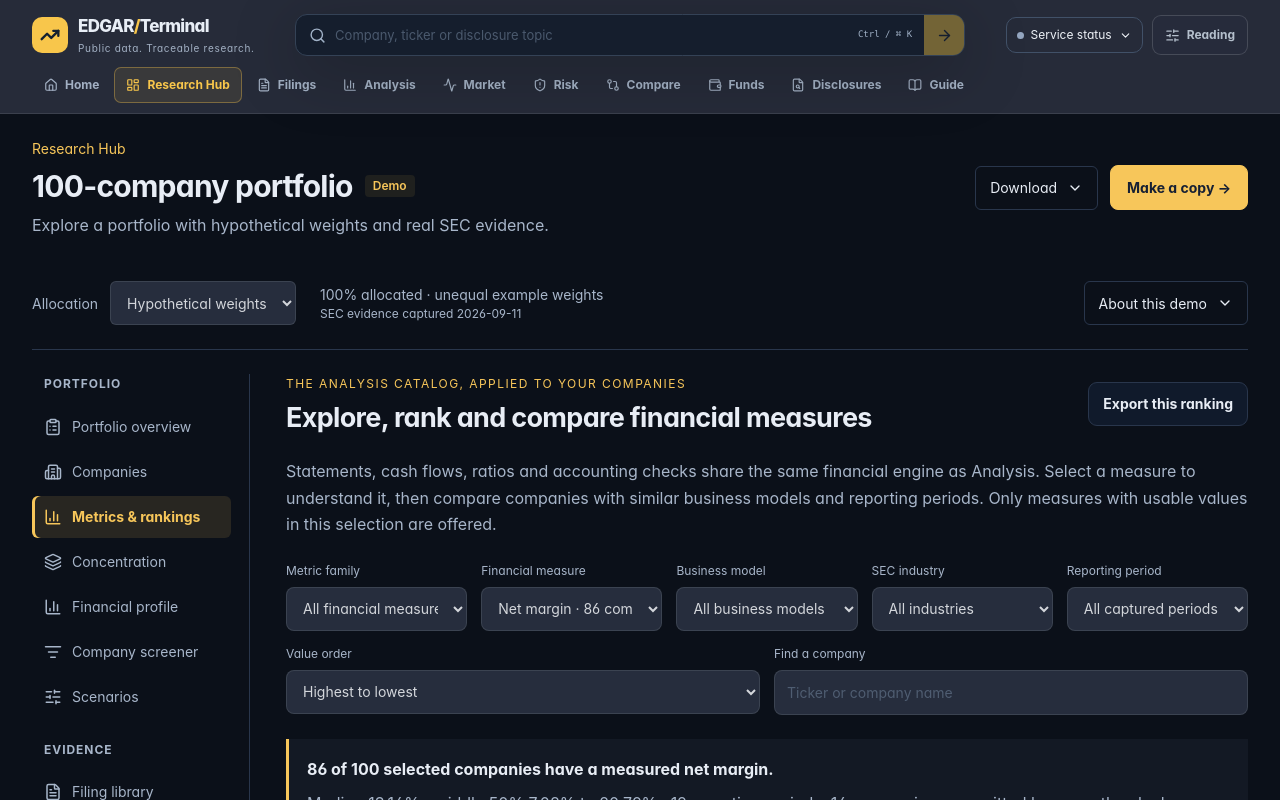
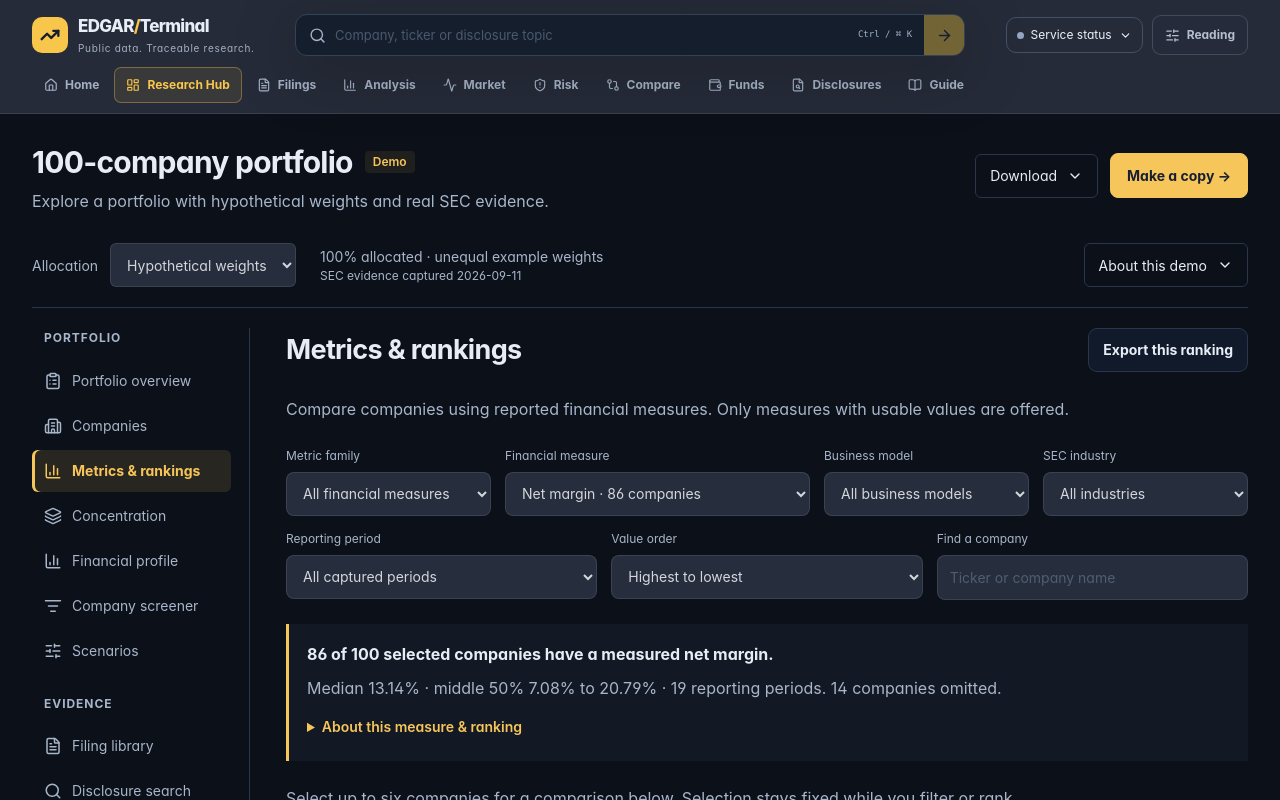
Before and after one commit to EconometricsEdward/sec-edgar-terminal, a Next.js app: page /workspace/demo in a window 1280 px wide. Both pictures are taken after a click on the button "Metrics & rankings". Shown: the top 800 px of the page. Built offline with nearby package versions, Linux system fonts and the light colour scheme.

Commit message:
Bring research results forward and keep navigation in reach

```diff
--- a/src/app/workspace/ResearchTools.module.css
+++ b/src/app/workspace/ResearchTools.module.css
@@ -185,4 +185,19 @@
   }
 }
 
-.root[hidden] { display: none; }
+.root[hidden] {
+  display: none;
+}
+
+.methodology summary {
+  cursor: pointer;
+  font-size: 14px;
+  color: var(--hub-accent, #f7c65a);
+  padding: 6px 0;
+}
+.methodology p {
+  margin-top: 12px;
+}
+.controls label:has(select[data-financial-measure]) {
+  flex-basis: 280px;
+}
--- a/src/app/workspace/demo/DemoResults.tsx
+++ b/src/app/workspace/demo/DemoResults.tsx
@@ -263,9 +263,6 @@ export default function DemoResults() {
     >
       <header className={s.workspaceHeader}>
         <div>
-          <Link className={s.back} href="/workspace">
-            Research Hub
-          </Link>
           <h1 id="demo-results-heading">
             100-company portfolio <span className={s.demoTag}>Demo</span>
           </h1>
--- a/src/app/workspace/demo/demo.module.css
+++ b/src/app/workspace/demo/demo.module.css
@@ -113,7 +113,7 @@
 }
 .results {
   display: grid;
-  gap: 24px;
+  gap: 20px;
   min-width: 0;
   scroll-margin-top: 140px;
 }
@@ -368,7 +368,7 @@
   display: flex;
   align-items: center;
   gap: 24px;
-  padding: 18px 0 24px;
+  padding: 8px 0 20px;
   border-bottom: 1px solid var(--demo-line);
 }
 .allocationSelect {
--- a/src/app/workspace/portfolio/PortfolioMetricExplorer.tsx
+++ b/src/app/workspace/portfolio/PortfolioMetricExplorer.tsx
@@ -176,12 +176,7 @@ export default function PortfolioMetricExplorer({
     <section className={s.root} aria-labelledby="portfolio-metrics-title">
       <div className={s.heading}>
         <div>
-          <p className={s.eyebrow}>
-            The Analysis catalog, applied to your companies
-          </p>
-          <h3 id="portfolio-metrics-title">
-            Explore, rank and compare financial measures
-          </h3>
+          <h3 id="portfolio-metrics-title">Metrics & rankings</h3>
         </div>
         <button
           disabled={!metricId}
@@ -238,10 +233,8 @@ export default function PortfolioMetricExplorer({
         </button>
       </div>
       <p>
-        Statements, cash flows, ratios and accounting checks share the same
-        financial engine as Analysis. Select a measure to understand it, then
-        compare companies with similar business models and reporting periods.
-        Only measures with usable values in this selection are offered.
+        Compare companies using reported financial measures. Only measures with
+        usable values are offered.
       </p>
       {legacyCount > 0 && onRefresh && (
         <div className={s.finding} role="status">
@@ -289,6 +282,7 @@ export default function PortfolioMetricExplorer({
         <label hidden={!metricId}>
           Financial measure
           <select
+            data-financial-measure
             value={metricId}
             onChange={(e) => {
               setMetricId(e.target.value);
@@ -469,13 +463,20 @@ export default function PortfolioMetricExplorer({
             <p>
               Median {value(result.median)} · middle 50% {value(result.p25)} to{" "}
               {value(result.p75)} · {result.periodCount} reporting periods.{" "}
-              {result.excluded > 0 &&
-                `${result.excluded} companies are omitted because they lack a comparable value. `}
-              {result.interpretation}
+              {result.excluded > 0 && `${result.excluded} companies omitted.`}
             </p>
-            <p>
-              {result.guide.meaning} {result.guide.caution}
-            </p>
+            <details className={s.methodology}>
+              <summary>About this measure & ranking</summary>
+              <p>{result.interpretation}</p>
+              <p>
+                {result.guide.meaning} {result.guide.caution}
+              </p>
+              <p>
+                Compare companies with similar business models and reporting
+                periods. The calculations use the same financial engine as
+                Analysis.
+              </p>
+            </details>
           </div>
           <p>
             Select up to six companies for a comparison below. Selection stays
--- a/src/app/workspace/portfolio/ResearchWorkspace.module.css
+++ b/src/app/workspace/portfolio/ResearchWorkspace.module.css
@@ -107,3 +107,10 @@
     border-radius: 6px;
   }
 }
+
+@media (min-width: 1001px) and (min-height: 900px) {
+  .sidebar {
+    position: sticky;
+    top: calc(var(--site-header-height, 120px) + 20px);
+  }
+}
--- a/src/app/workspace/portfolio/ResearchWorkspace.tsx
+++ b/src/app/workspace/portfolio/ResearchWorkspace.tsx
@@ -48,6 +48,20 @@ export default function ResearchWorkspace({
   companyRef?: RefObject<HTMLButtonElement | null>;
 }) {
   const content = useRef<HTMLDivElement>(null);
+  const workspace = useRef<HTMLDivElement>(null);
+  useEffect(() => {
+    const header = document.querySelector("[data-site-header]");
+    if (!header) return;
+    const measure = () =>
+      workspace.current?.style.setProperty(
+        "--site-header-height",
+        `${header.getBoundingClientRect().height}px`,
+      );
+    measure();
+    const observer = new ResizeObserver(measure);
+    observer.observe(header);
+    return () => observer.disconnect();
+  }, []);
   const groups: {
     label: string;
     items: readonly (readonly [string, string, LucideIcon])[];
@@ -95,7 +109,7 @@ export default function ResearchWorkspace({
       .flatMap((group) => group.items)
       .find((item) => item[0] === selected)?.[1] || "Portfolio research";
   return (
-    <div className={s.workspace}>
+    <div ref={workspace} className={s.workspace}>
       <aside className={s.sidebar}>
         <label className={s.mobileView}>
           Research view
```
